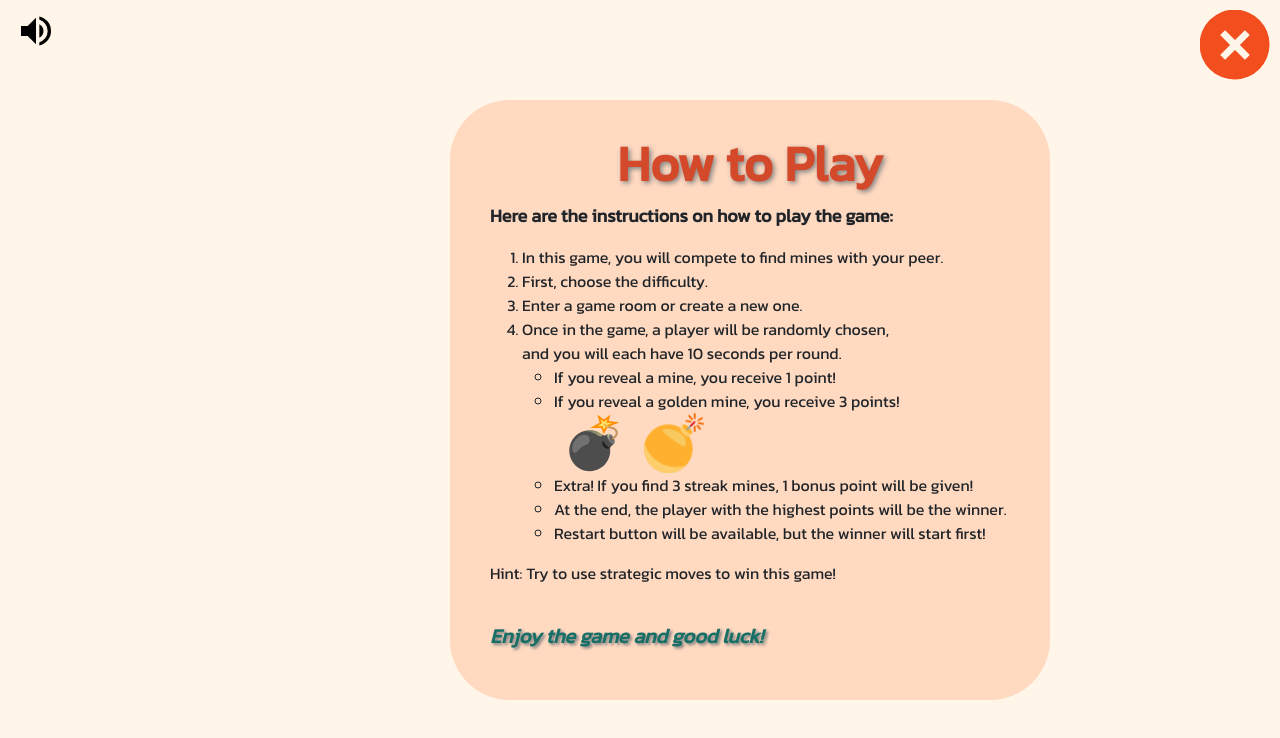
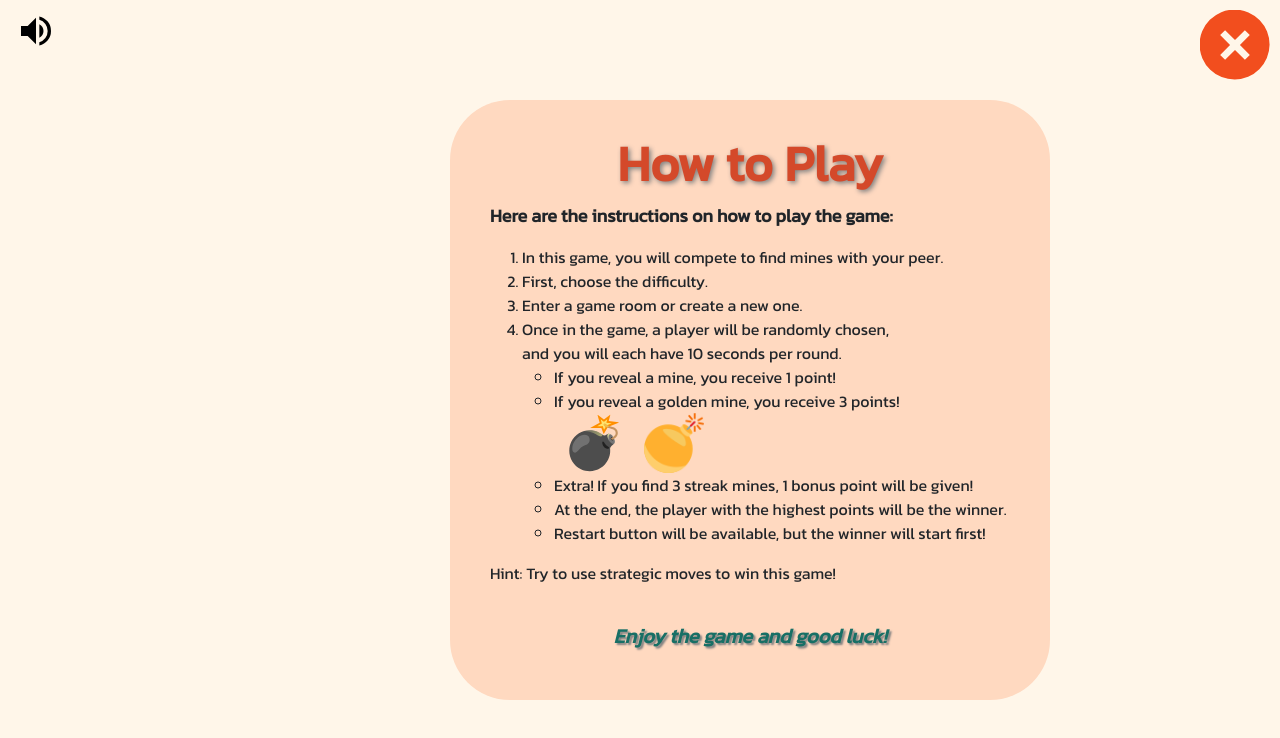
Before and after one commit to Win-TS/netcentric-findMyMines, a React (Create React App) app in the folder frontend/: page /howtoplay in a window 1280 px wide. Shown: the top 738 px of the page. Built offline with nearby package versions, Linux system fonts and the light colour scheme; no server answers.

Commit message:
text edit

```diff
--- a/frontend/src/App.css
+++ b/frontend/src/App.css
@@ -1522,7 +1522,8 @@ html {
   font-size: 20px;
   font-style: italic;
   font-weight: bold;
-  text-shadow: 2px 2px 3px gray;
+  text-shadow: 2px 2px 2px grey;
+  text-align: center;
 }
 
 .good-luck-text-night {
@@ -1531,5 +1532,6 @@ html {
   font-size: 20px;
   font-style: italic;
   font-weight: bold;
-  text-shadow: 2px 2px 3px black;
-}
+  text-shadow: 2px 2px 2px grey;
+  text-align: center;
+}
```
